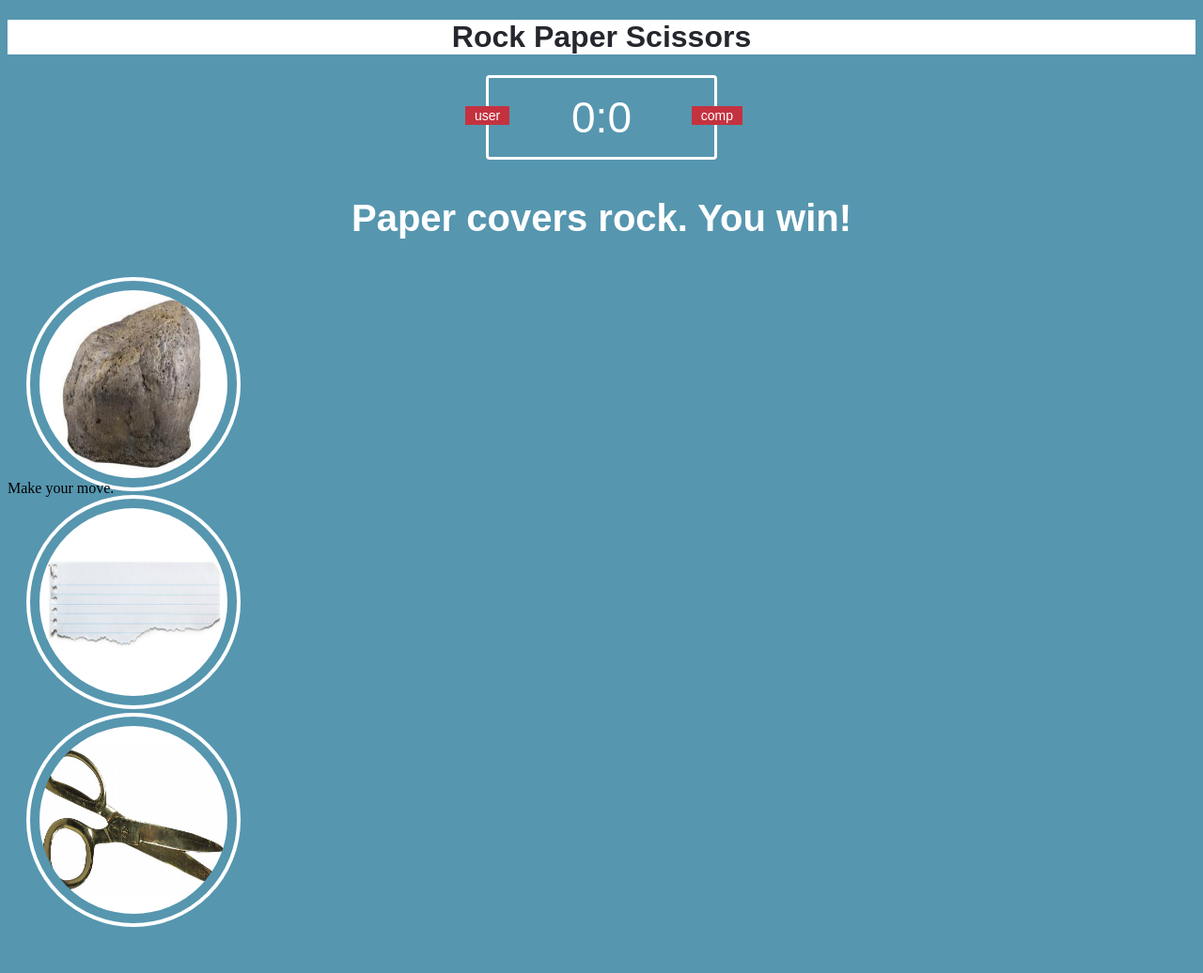
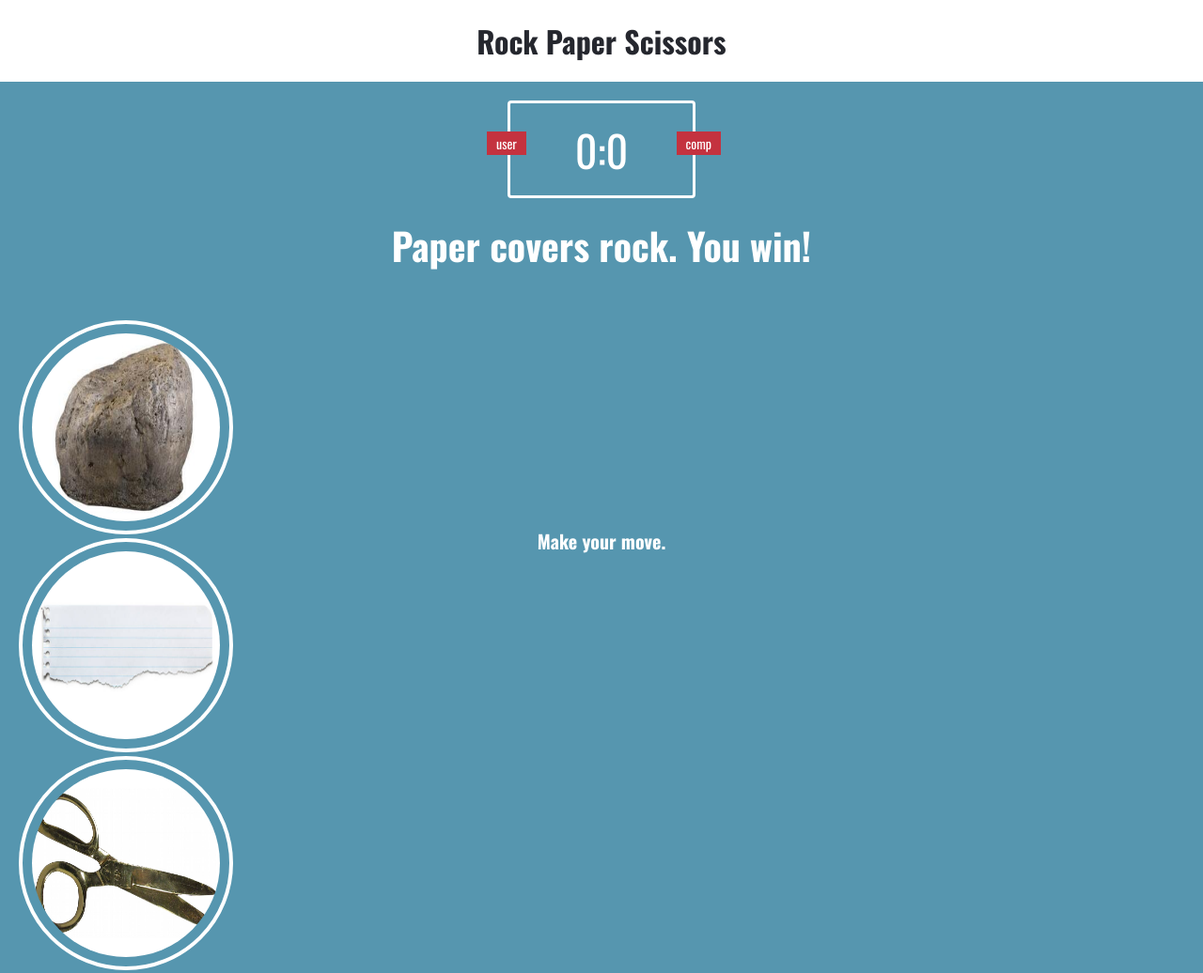
Before and after one commit to courtneyolivia/RPS-Multiplayer, a plain HTML site: page index.html in a window 1280 px wide. Shown: the whole page at 94% size. Before the commit the page ends 991 px from the top, so only its background shows below. Drawn offline with nearby package versions, Linux system fonts and the light colour scheme.

Commit message:
Update style.css

```diff
--- a/assets/css/style.css
+++ b/assets/css/style.css
@@ -1,6 +1,4 @@
-<style>
 @import url('https://fonts.googleapis.com/css?family=Oswald:400,700');
-</style>
 
 
 * {
@@ -15,6 +13,7 @@ body {
 
 header {
     background: white;
+    padding: 20px;
 }
 
 header > h1 {
@@ -79,7 +78,7 @@ header > h1 {
 }
 
 .choices {
-	margin-top: 50px 0;
+    margin-top: 50px;
     text-align: center;
 }
 
@@ -97,7 +96,7 @@ header > h1 {
     background: #C4323F;
 }
 
-.action-message {
+#action-message {
     text-align: center;
     color: white;
     font-family: Oswald, sans-serif;
```
Lines whose indentation alone changed are shown as unchanged.
